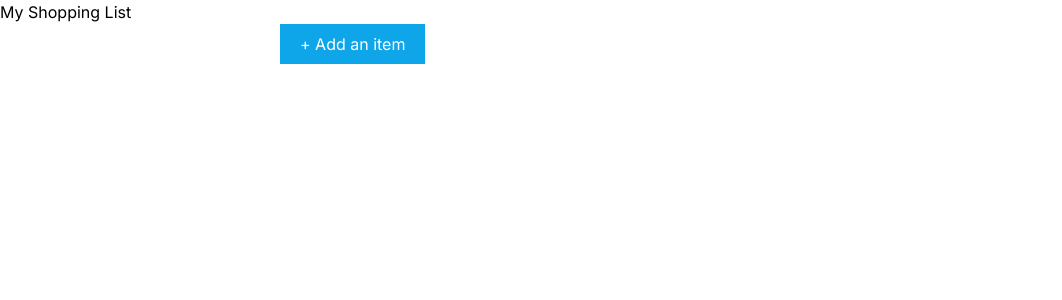
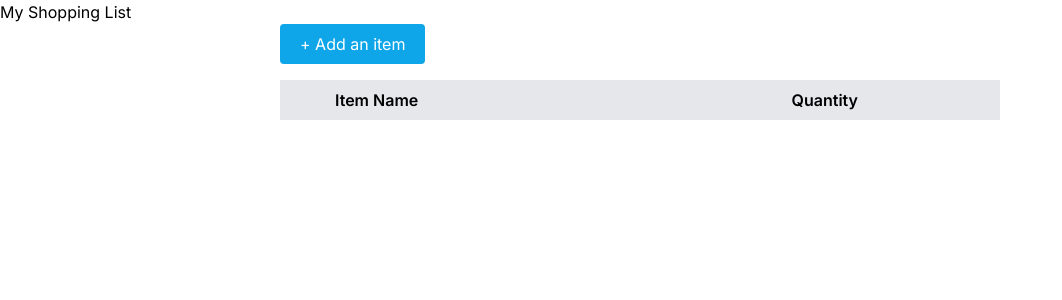
Before and after one commit to jhonpabz/shopping-list, a Next.js app: page / in a window 1280 px wide. Shown: the top 300 px of the page, without its empty margins (0-1062 px from the left). Built offline with nearby package versions, Linux system fonts and the light colour scheme.

Commit message:
Add shopping list header.

```diff
--- a/src/components/ShoppingList.tsx
+++ b/src/components/ShoppingList.tsx
@@ -2,6 +2,7 @@ import { SortableContainer } from "react-sortable-hoc";
 import useShoppingList from "@/hooks/redux/useShoppingList";
 import BaseComponentLayout from "@/layouts/BaseComponentLayout";
 import ShoppingListItem from "@/components/ShoppingListItem";
+import ShoppingListHeader from "@/components/ShoppingListHeader";
 
 const ShoppingList = SortableContainer(
   (props: ComponentsPropsNamespace.ShoppingList) => {
@@ -14,6 +15,7 @@ const ShoppingList = SortableContainer(
     return (
       <BaseComponentLayout {...restProps}>
         <ul className="flex flex-col">
+          <ShoppingListHeader />
           {list.map((item: any, index: any) => (
             <ShoppingListItem
               key={`item-${item.id}`}
--- /dev/null
+++ b/src/components/ShoppingListHeader.tsx
@@ -0,0 +1,19 @@
+import BaseComponentLayout from "@/layouts/BaseComponentLayout";
+
+export default function ShoppingListHeader(
+  props: ComponentsPropsNamespace.ShoppingListHeader
+) {
+  const { ...restProps } = props;
+
+  return (
+    <BaseComponentLayout {...restProps}>
+      <li
+        tabIndex={0}
+        className="flex justify-between my-4 py-2 gap-1 md:gap-4 bg-gray-200 font-semibold"
+      >
+        <span className="ml-[45px] md:ml-[55px]">Item Name</span>
+        <span className="mr-[100px] sm:mr-[120px] md:mr-[142px]">Quantity</span>
+      </li>
+    </BaseComponentLayout>
+  );
+}
--- a/src/components/base/BaseButton.tsx
+++ b/src/components/base/BaseButton.tsx
@@ -20,7 +20,7 @@ export default function BaseButton(props: ComponentsPropsNamespace.BaseButton) {
       <button
         type={type}
         onClick={onClick}
-        className={`${backGroundClass} text-white min-w-[100px] px-5 py-2`}
+        className={`${backGroundClass} text-white min-w-[100px] px-5 py-2 rounded`}
       >
         {children}
       </button>
--- a/src/types/component.d.ts
+++ b/src/types/component.d.ts
@@ -68,4 +68,5 @@ declare namespace ComponentsPropsNamespace {
   };
 
   type ErrorMessage = React.HTMLAttributes<HTMLParagraphElement>;
+  type ShoppingListHeader = React.HTMLAttributes<HTMLDivElement>;
 }
```
